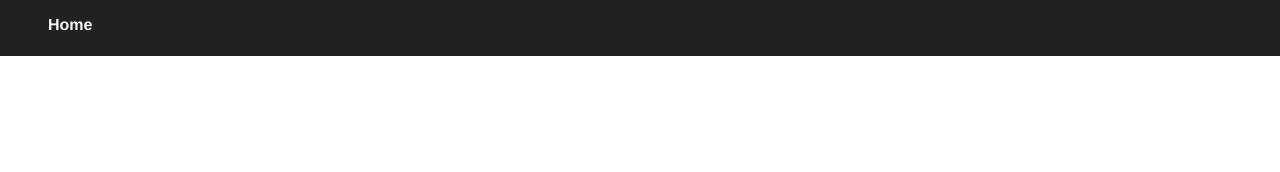
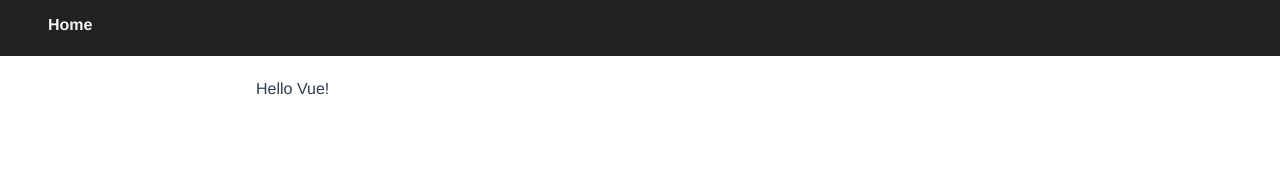
Before and after one commit to falusi94/hello-vue, a Vue app: page / in a window 1280 px wide. Shown: the top 172 px of the page. Built offline with nearby package versions, Linux system fonts and the light colour scheme.

Commit message:
Add center container component

```diff
--- /dev/null
+++ b/src/components/CenterContainer.vue
@@ -0,0 +1,23 @@
+<template>
+  <div class="center-container">
+    <slot></slot>
+  </div>
+</template>
+
+<script>
+export default {
+  name: 'CenterContainer',
+};
+</script>
+
+<style lang="scss" scoped>
+  .center-container {
+    padding: 1.5rem 0.8rem;
+    width: inherit;
+    max-width: 768px;
+
+    @media screen and (min-width: 768px) {
+      margin: 0 auto;
+    }
+  }
+</style>
--- a/src/components/MainLayout.vue
+++ b/src/components/MainLayout.vue
@@ -1,17 +1,21 @@
 <template>
   <div class="layout">
     <Header />
-    <div class="content"></div>
+    <CenterContainer>
+      Hello Vue!
+    </CenterContainer>
   </div>
 </template>
 
 <script>
 import Header from './Header.vue';
+import CenterContainer from './CenterContainer.vue';
 
 export default {
   name: 'MainLayout',
   components: {
     Header,
+    CenterContainer,
   },
 };
 </script>
```
